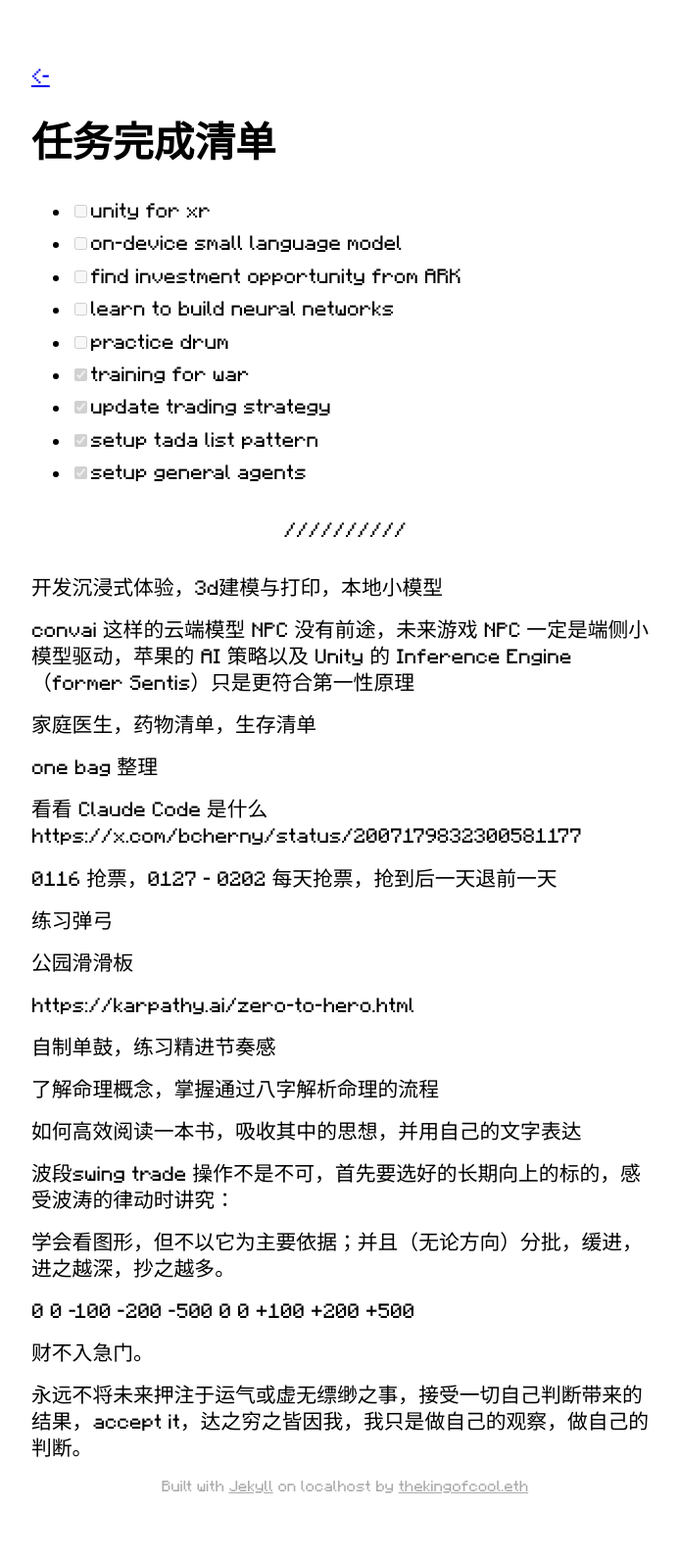
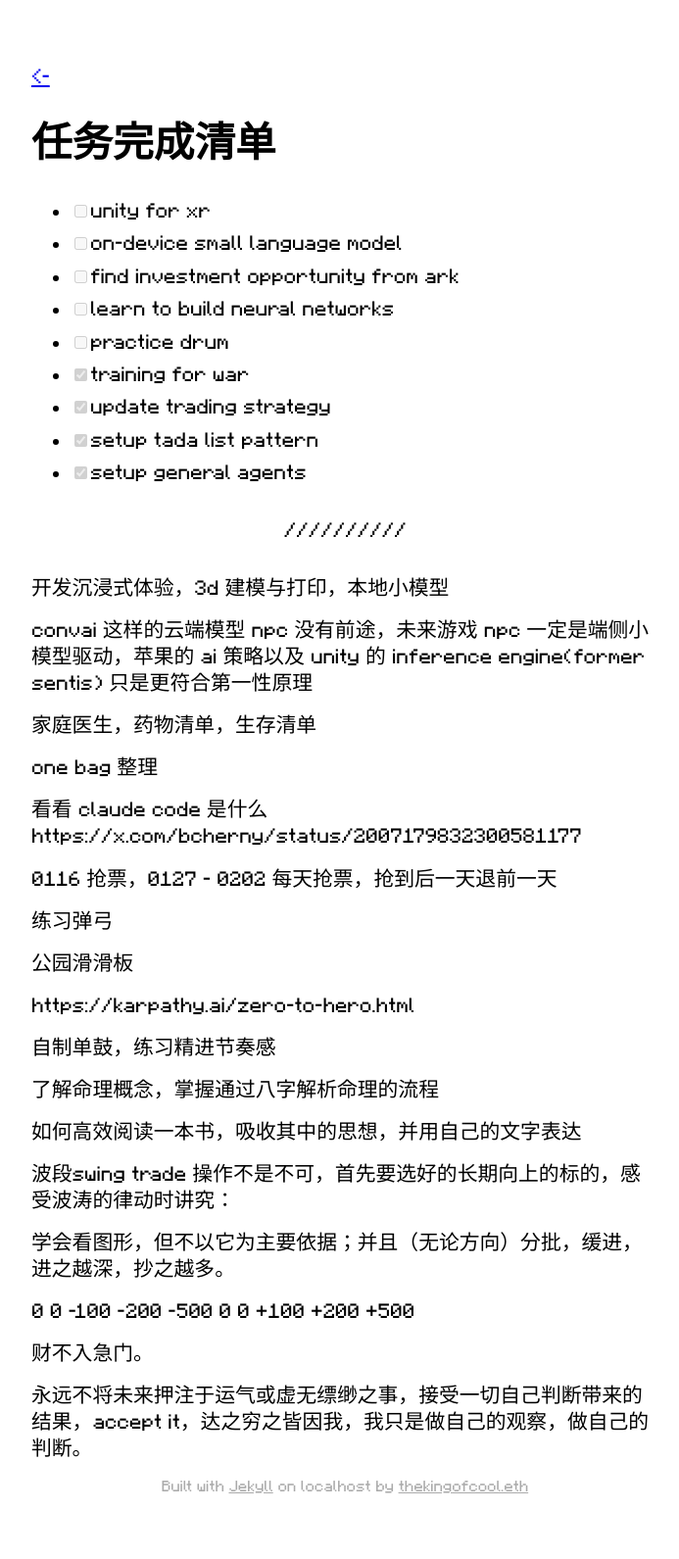
Before and after one commit to thekingofcool/daily, a Jekyll site: the page built from pages/tada.md, in a window 1280 px wide. Shown: the whole page at 98% size, without its empty margins (288-981 px from the left). Built offline with Jekyll 4.4.1, drawn with Linux system fonts in a browser that asks for light colours; some web fonts are replaced.

Commit message:
daily update: 2026-01-12 10:16:30

```diff
--- a/pages/tada.md
+++ b/pages/tada.md
@@ -7,7 +7,7 @@ description: "todo for today"
 
 - [ ] unity for xr
 - [ ] on-device small language model
-- [ ] find investment opportunity from ARK
+- [ ] find investment opportunity from ark
 - [ ] learn to build neural networks
 - [ ] practice drum
 - [x] training for war
@@ -17,15 +17,15 @@ description: "todo for today"
 
 ---
 
-开发沉浸式体验，3d建模与打印，本地小模型
+开发沉浸式体验，3d 建模与打印，本地小模型
 
-convai 这样的云端模型 NPC 没有前途，未来游戏 NPC 一定是端侧小模型驱动，苹果的 AI 策略以及 Unity 的 Inference Engine（former Sentis）只是更符合第一性原理
+convai 这样的云端模型 npc 没有前途，未来游戏 npc 一定是端侧小模型驱动，苹果的 ai 策略以及 unity 的 inference engine(former sentis) 只是更符合第一性原理
 
 家庭医生，药物清单，生存清单
 
 one bag 整理
 
-看看 Claude Code 是什么 https://x.com/bcherny/status/2007179832300581177
+看看 claude code 是什么 https://x.com/bcherny/status/2007179832300581177
 
 0116 抢票，0127 - 0202 每天抢票，抢到后一天退前一天
 
```
Also changed, not shown: 2 other files.
